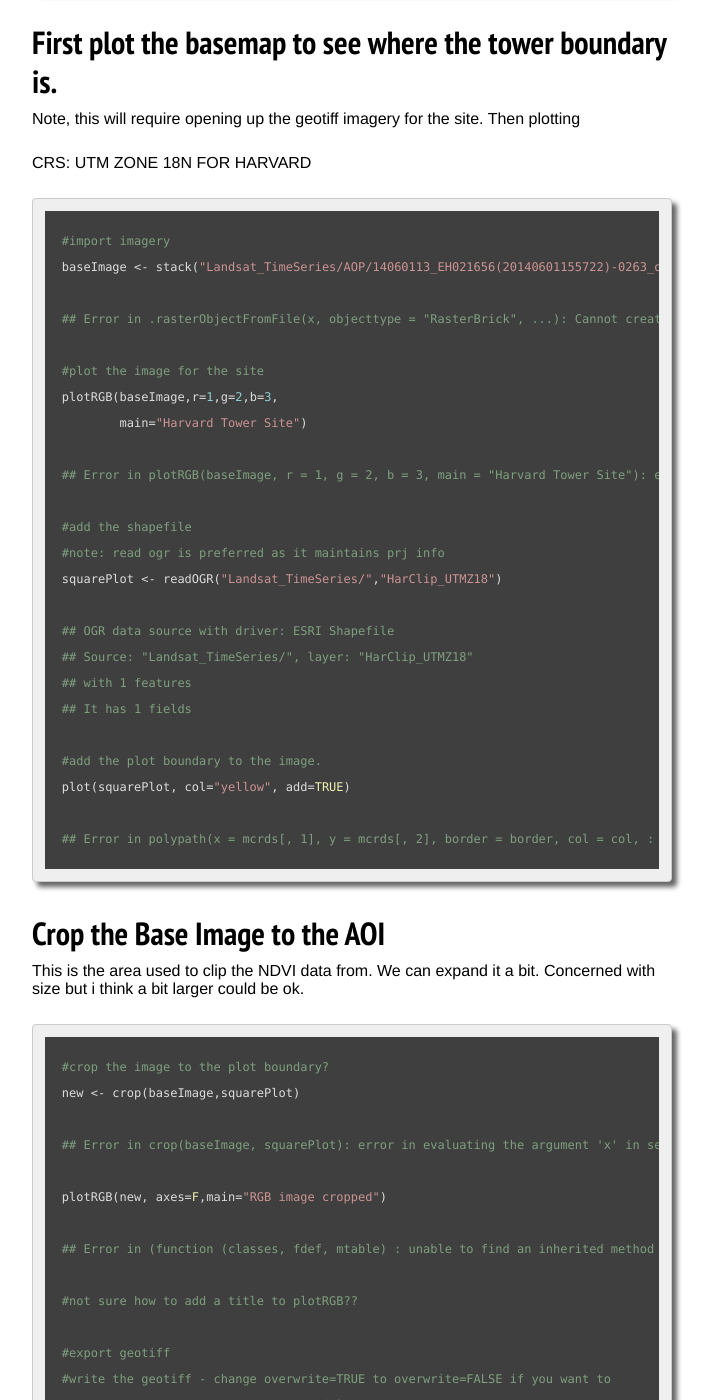
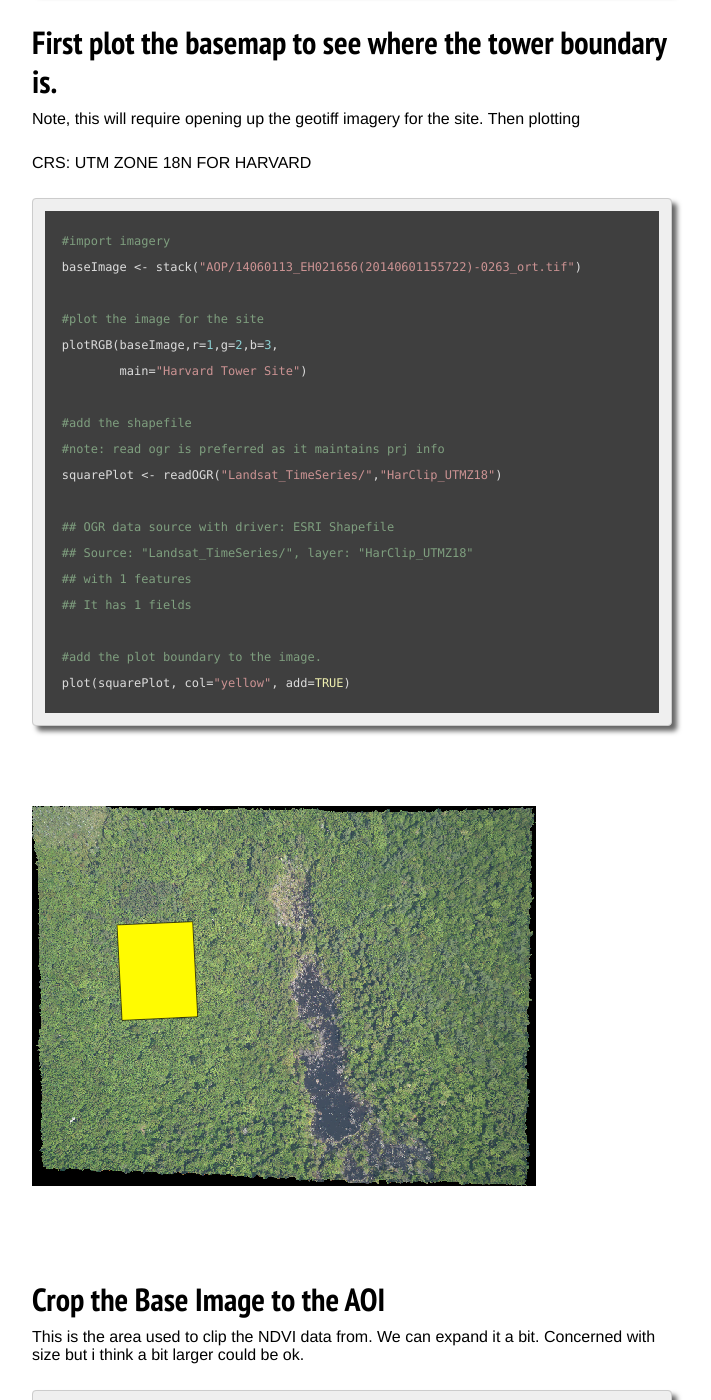
Before and after one commit to jsta/NEON-DC-DataLesson-Hackathon, a Jekyll site: the page built from _posts/sampleLessons/2015-10-10-work-with-NDVI-daylength.md, in a window 1280 px wide and 1400 px high, scrolled down 666 px. Shown: the whole window, without its empty margins (288-999 px from the left). Built offline with Jekyll 4.4.1, drawn with Linux system fonts in a browser that asks for light colours; nearby versions of some CDN libraries; some of the changed text lies outside the part shown.

Commit message:
added animated gif

```diff
--- a/_posts/sampleLessons/2015-10-10-work-with-NDVI-daylength.md
+++ b/_posts/sampleLessons/2015-10-10-work-with-NDVI-daylength.md
@@ -29,15 +29,11 @@
 
 
     #import imagery
-    baseImage <- stack("Landsat_TimeSeries/AOP/14060113_EH021656(20140601155722)-0263_ort.tif")
-
-    ## Error in .rasterObjectFromFile(x, objecttype = "RasterBrick", ...): Cannot create a RasterLayer object from this file. (file does not exist)
+    baseImage <- stack("AOP/14060113_EH021656(20140601155722)-0263_ort.tif")
 
     #plot the image for the site
     plotRGB(baseImage,r=1,g=2,b=3,
             main="Harvard Tower Site")
-
-    ## Error in plotRGB(baseImage, r = 1, g = 2, b = 3, main = "Harvard Tower Site"): error in evaluating the argument 'x' in selecting a method for function 'plotRGB': Error: object 'baseImage' not found
 
     #add the shapefile
     #note: read ogr is preferred as it maintains prj info
@@ -51,7 +47,7 @@
     #add the plot boundary to the image.
     plot(squarePlot, col="yellow", add=TRUE)
 
-    ## Error in polypath(x = mcrds[, 1], y = mcrds[, 2], border = border, col = col, : plot.new has not been called yet
+![ ]({{ site.baseurl }}/images/rfigs/2015-10-10-work-with-NDVI-daylength/view-basemap-1.png)
 
 
 #Crop the Base Image to the AOI
@@ -62,11 +58,9 @@
     #crop the image to the plot boundary?
     new <- crop(baseImage,squarePlot)
 
-    ## Error in crop(baseImage, squarePlot): error in evaluating the argument 'x' in selecting a method for function 'crop': Error: object 'baseImage' not found
-
     plotRGB(new, axes=F,main="RGB image cropped")
 
-    ## Error in (function (classes, fdef, mtable) : unable to find an inherited method for function 'plotRGB' for signature '"function"'
+![ ]({{ site.baseurl }}/images/rfigs/2015-10-10-work-with-NDVI-daylength/crop-image-1.png)
 
     #not sure how to add a title to plotRGB??
 
@@ -74,8 +68,6 @@
     #write the geotiff - change overwrite=TRUE to overwrite=FALSE if you want to
     #make sure you don't overwrite your files!
     writeRaster(new,"new","GTiff", overwrite=TRUE)
-
-    ## Error in (function (classes, fdef, mtable) : unable to find an inherited method for function 'writeRaster' for signature '"function", "character"'
 
 #Step 2
 
@@ -97,16 +89,16 @@
 
 
 
-    layout(matrix(c(1,1,2,3), 2, 2, byrow = TRUE))
+    #layout(matrix(c(1,1,2,3), 2, 2, byrow = TRUE))
     #would like to figure out how to plot these with 2-3 in each row rather than 4
-    plot(rastStack, zlim=c(1500,10000))
+    plot(rastStack, zlim=c(1500,10000),nc=3)
 
 ![ ]({{ site.baseurl }}/images/rfigs/2015-10-10-work-with-NDVI-daylength/process-NDVI-images-1.png)
 
     #adjust the layout
     par(mfrow=c(7,2))
     #plot histograms for each image
-    hist(rastStack,xlim=c(1500,10000),nc=2)
+    hist(rastStack,xlim=c(1500,10000))
 
     ## Error in plot.new(): figure margins too large
 
@@ -180,7 +172,7 @@
 
 ##The animated gif!
 
-![NDVI time series animation]({{ site.baseurl }}/images/rfigs.2015-10-10-work-with-NDVI-daylength/ndvi.gif)
+![NDVI time series animation]({{ site.baseurl }}/images/rfigs/2015-10-10-work-with-NDVI-daylength/ndvi.gif)
 
 Time series for NDVI for 2009 at Harvard Forest
 
```
Also changed, not shown: code/2015-10-10-work-with-NDVI-daylength.Rmd (+5 -5 lines), images/rfigs/2015-10-10-work-with-NDVI-daylength/create-animation-1.png, images/rfigs/2015-10-10-work-with-NDVI-daylength/crop-image-1.png (added), images/rfigs/2015-10-10-work-with-NDVI-daylength/process-NDVI-images-1.png, images/rfigs/2015-10-10-work-with-NDVI-daylength/view-basemap-1.png (added), 2 other files.
